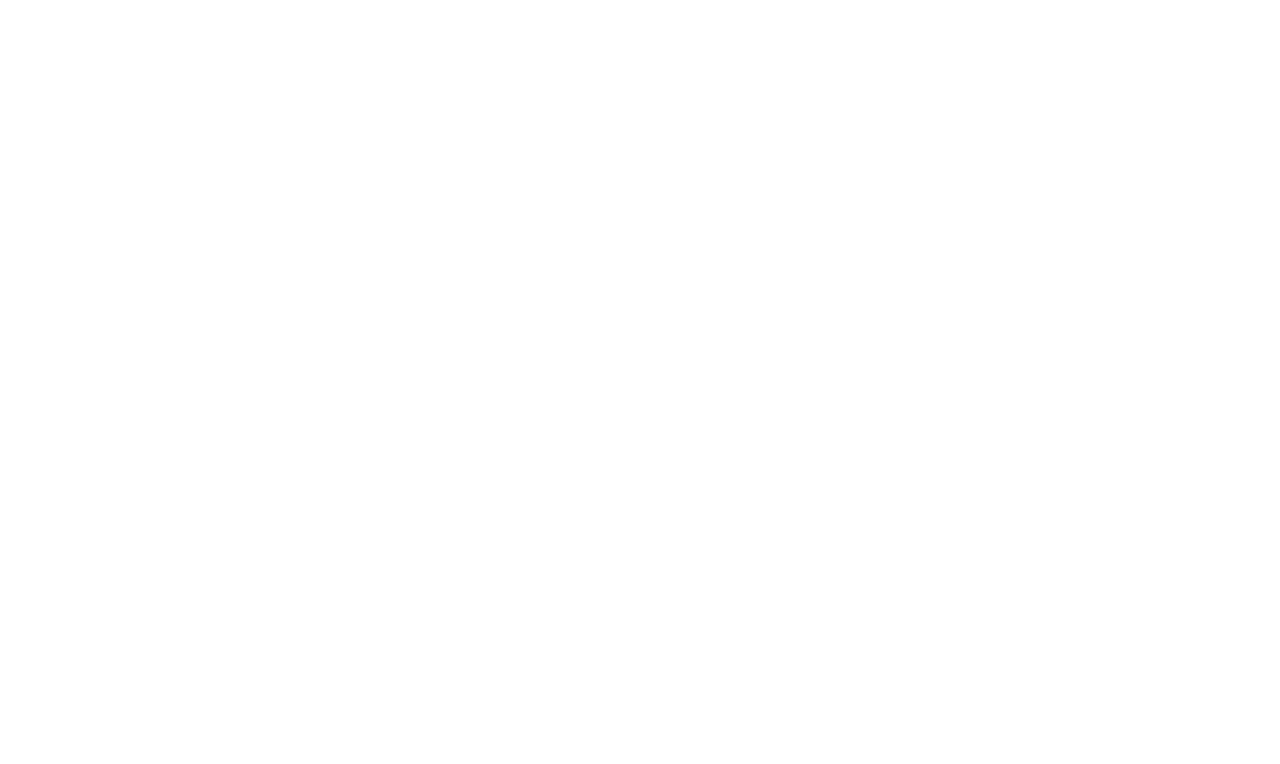
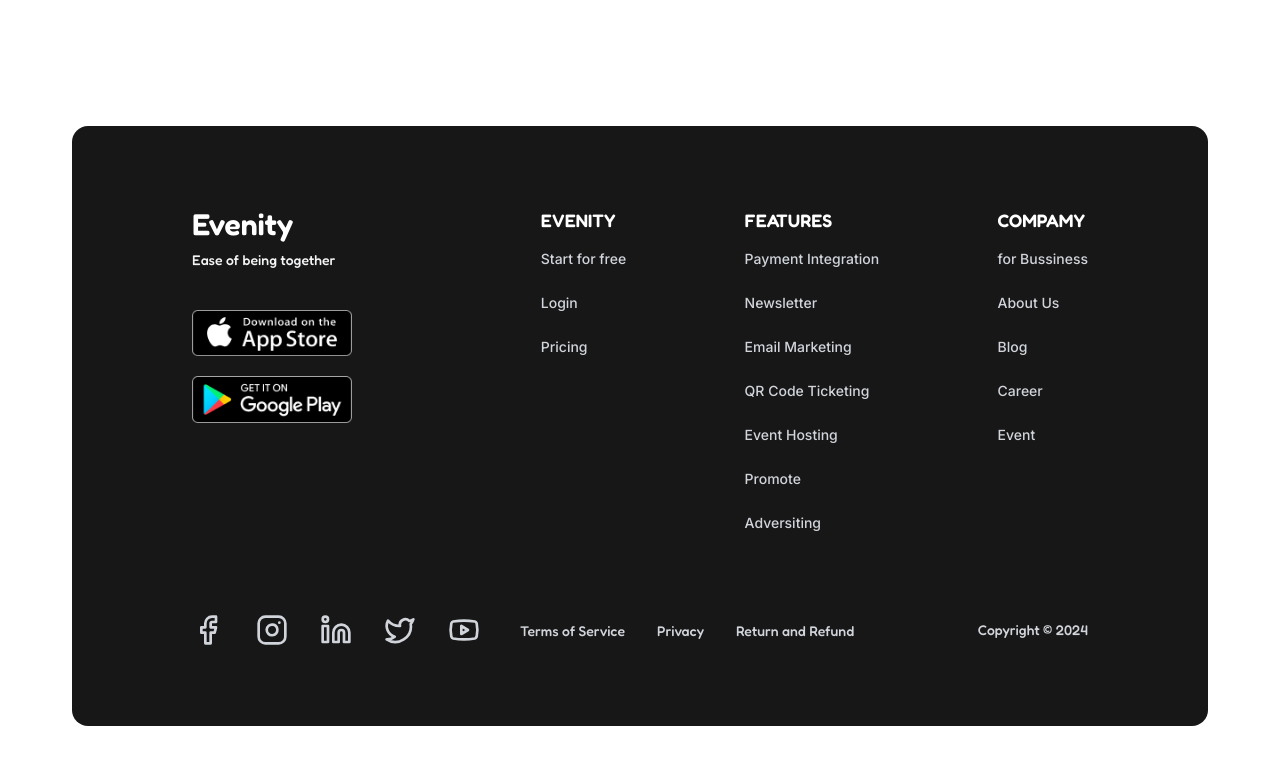
Before and after one commit to PhosRunia28/Evenity, a React (Vite) app: page / in a window 1280 px wide. Shown: the part 5572-6336 px from the top of the page. Before the commit the page ends 5698 px from the top, so only its background shows below. Built offline with nearby package versions, Linux system fonts and the light colour scheme.

Commit message:
ui: add Footer

```diff
--- a/src/App.tsx
+++ b/src/App.tsx
@@ -1,6 +1,7 @@
 import AboutSection from "./components/section/AboutSection";
 import EventSchedule from "./components/section/EventSchedule";
 import ExploreSection from "./components/section/ExploreSection";
+import Footer from "./components/section/Footer";
 import Header from "./components/section/Header";
 import HeroSection from "./components/section/HeroSection";
 import PartnerSection from "./components/section/PartnerSection";
@@ -17,6 +18,7 @@
       <TimeEventSection />
       <EventSchedule />
       <PartnerSection />
+      <Footer />
     </>
   );
 }
--- /dev/null
+++ b/src/components/common/FooterLink.tsx
@@ -0,0 +1,29 @@
+type FooterData = {
+  title: string;
+  links: {
+    path: string;
+    linkName: string;
+  }[];
+};
+type Props = {
+  footer: FooterData;
+};
+export default function FooterLink({ footer }: Props) {
+  return (
+    <div className="flex flex-col gap-3">
+      <h4 className="text-lg font-semibold uppercase">{footer.title}</h4>
+      <ul className="flex flex-col gap-5 font-inter">
+        {footer.links.map((link, index) => (
+          <li key={index}>
+            <a
+              href={link.path}
+              className="text-sm font-medium leading-4 text-gray-300 transition hover:text-white"
+            >
+              {link.linkName}
+            </a>
+          </li>
+        ))}
+      </ul>
+    </div>
+  );
+}
--- /dev/null
+++ b/src/components/section/Footer.tsx
@@ -0,0 +1,81 @@
+import {
+  COMPANY,
+  EVENITY,
+  FEATURES,
+  FOOTER_BOTTOM,
+} from "@/data/FooterNavigationData";
+import { socialMedia } from "@/data/SocialMediaLink";
+import FooterLink from "../common/FooterLink";
+
+export default function Footer() {
+  return (
+    <footer className="container mb-10 font-fredoka text-white lg:mb-16 xl:mb-20">
+      <div className="rounded-2xl bg-[#171717] px-10 py-20">
+        <div className="mx-auto flex w-full max-w-4xl flex-col gap-20">
+          <div className="flex flex-col justify-between gap-8 md:flex-row">
+            {/* title brand */}
+            <div className="flex flex-grow flex-col gap-10">
+              <div className="flex flex-col gap-2">
+                <h3 className="text-3xl font-semibold">Evenity</h3>
+                <p className="text-sm font-medium text-gray-100">
+                  Ease of being together
+                </p>
+              </div>
+              <div className="flex flex-col gap-5 sm:flex-row md:flex-col">
+                <img
+                  src="./appStore.png"
+                  alt="App Store image"
+                  className="w-full max-w-[10rem] bg-cover bg-center"
+                />
+                <img
+                  src="./googlePlay.png"
+                  alt="Google Play image"
+                  className="w-full max-w-[10rem] bg-cover bg-center"
+                />
+              </div>
+            </div>
+            {/* navigation */}
+            <nav className="flex flex-grow-[2] flex-col justify-between gap-10 sm:flex-row lg:flex-grow">
+              <FooterLink footer={EVENITY} />
+              <FooterLink footer={FEATURES} />
+              <FooterLink footer={COMPANY} />
+            </nav>
+          </div>
+          {/* footer bottom */}
+          <div className="flex flex-col items-center gap-10 lg:flex-row">
+            {/* social media */}
+            <div className="flex items-center gap-8">
+              {socialMedia.map((social, index) => {
+                const Icon = social.icon;
+                return (
+                  <a href={social.path} key={index} className="">
+                    <Icon className="h-8 w-8 text-gray-300" />
+                  </a>
+                );
+              })}
+            </div>
+            {/* navigation */}
+            <ul className="flex flex-col items-center gap-8 sm:flex-row">
+              {FOOTER_BOTTOM.map((link, index) => (
+                <li key={index}>
+                  <a
+                    href={link.path}
+                    className="text-sm font-medium leading-4 text-gray-300 transition hover:text-white"
+                  >
+                    {link.linkName}
+                  </a>
+                </li>
+              ))}
+            </ul>
+            {/* copyright */}
+            <div className="lg:ml-auto">
+              <p className="font-medium leading-4 text-gray-300 sm:text-sm">
+                Copyright © {new Date().getFullYear()}
+              </p>
+            </div>
+          </div>
+        </div>
+      </div>
+    </footer>
+  );
+}
--- /dev/null
+++ b/src/data/FooterNavigationData.ts
@@ -0,0 +1,92 @@
+export const EVENITY = {
+  title: "Evenity",
+  links: [
+    {
+      path: "#",
+      linkName: "Start for free",
+    },
+    {
+      path: "#",
+      linkName: "Login",
+    },
+    {
+      path: "#",
+      linkName: "Pricing",
+    },
+  ],
+};
+
+export const FEATURES = {
+  title: "Features",
+  links: [
+    {
+      path: "#",
+      linkName: "Payment Integration",
+    },
+    {
+      path: "#",
+      linkName: "Newsletter",
+    },
+    {
+      path: "#",
+      linkName: "Email Marketing",
+    },
+    {
+      path: "#",
+      linkName: "QR Code Ticketing",
+    },
+    {
+      path: "#",
+      linkName: "Event Hosting",
+    },
+    {
+      path: "#",
+      linkName: "Promote",
+    },
+    {
+      path: "#",
+      linkName: "Adversiting",
+    },
+  ],
+};
+
+export const COMPANY = {
+  title: "Compamy",
+  links: [
+    {
+      path: "#",
+      linkName: "for Bussiness",
+    },
+    {
+      path: "#",
+      linkName: "About Us",
+    },
+    {
+      path: "#",
+      linkName: "Blog",
+    },
+    {
+      path: "#",
+      linkName: "Career",
+    },
+    {
+      path: "#",
+      linkName: "Event",
+    },
+  ],
+};
+
+export const FOOTER_BOTTOM = [
+    {
+        path: "#",
+        linkName: "Terms of Service",
+    },
+    {
+        path: "#",
+        linkName: "Privacy",
+    },
+    {
+        path: "#",
+        linkName: "Return and Refund",
+    },
+]
--- /dev/null
+++ b/src/data/SocialMediaLink.ts
@@ -0,0 +1,24 @@
+import { Facebook, Instagram, Linkedin, Twitter, Youtube } from "lucide-react";
+
+export const socialMedia = [
+  {
+    path: "#",
+    icon: Facebook,
+  },
+  {
+    path: "#",
+    icon: Instagram,
+  },
+  {
+    path: "#",
+    icon: Linkedin,
+  },
+  {
+    path: "#",
+    icon: Twitter,
+  },
+  {
+    path: "#",
+    icon: Youtube,
+  },
+];
```
